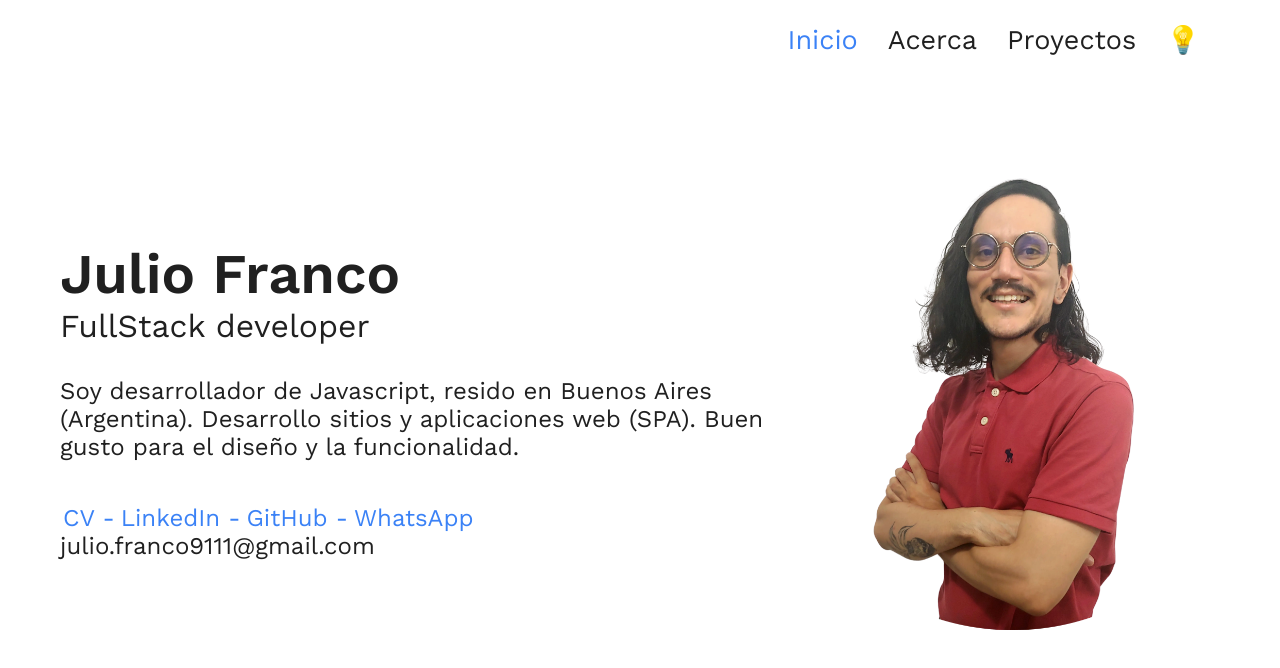
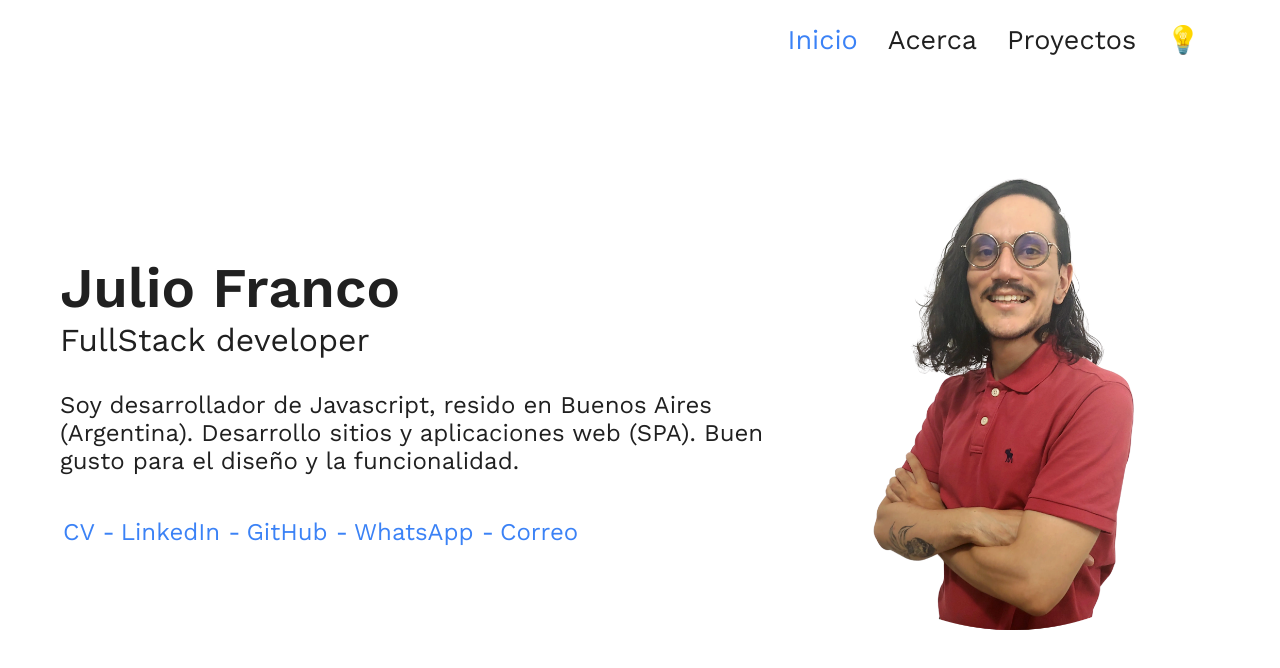
Before and after one commit to juliofranco9111/portafolio-react, a Next.js app: page / in a window 1280 px wide. Shown: the top 668 px of the page. Built offline with nearby package versions, Linux system fonts and the light colour scheme.

Commit message:
hide mail and add anchor to show

```diff
--- a/database/database.js
+++ b/database/database.js
@@ -13,7 +13,7 @@ export const contactData = [
     url: 'https://github.com/juliofranco9111',
   },
   {
-    text: 'WhatsApp',
+    text: 'WhatsApp -',
     url: 'https://wa.me/+541125592459/?text=Hola, quiero ponerme en contacto contigo',
   },
 ];
--- a/pages/index.js
+++ b/pages/index.js
@@ -1,9 +1,19 @@
 import Head from 'next/head';
 import Img from 'next/image';
+import { useState } from 'react';
 import { contactData } from '../database/database';
 import foto from '../public/foto.webp';
 
 export default function Home() {
+
+  const [showMail, setShowMail] = useState(false)
+
+
+  const handleMail = () => {
+    setShowMail(!showMail)
+  }
+
+
   return (
     <>
       <Head>
@@ -35,8 +45,10 @@ export default function Home() {
                   {e.text}
                 </a>
               ))}
+              <a className="pointer" onClick={handleMail}>
+                {showMail ? <span className="color-black">julio.franco9111@gmail.com</span> : 'Correo'}
+              </a>
             </p>
-            <p>julio.franco9111@gmail.com </p>
           </div>
         </div>
       </section>
--- a/styles/_global.scss
+++ b/styles/_global.scss
@@ -71,6 +71,13 @@ button{
   background-color: var(--font-light);
 }
 
+.pointer{
+  cursor: pointer;
+}
+
+.color-black{
+  color: var(--font-light);
+}
 
 
 .mb-1{
```
